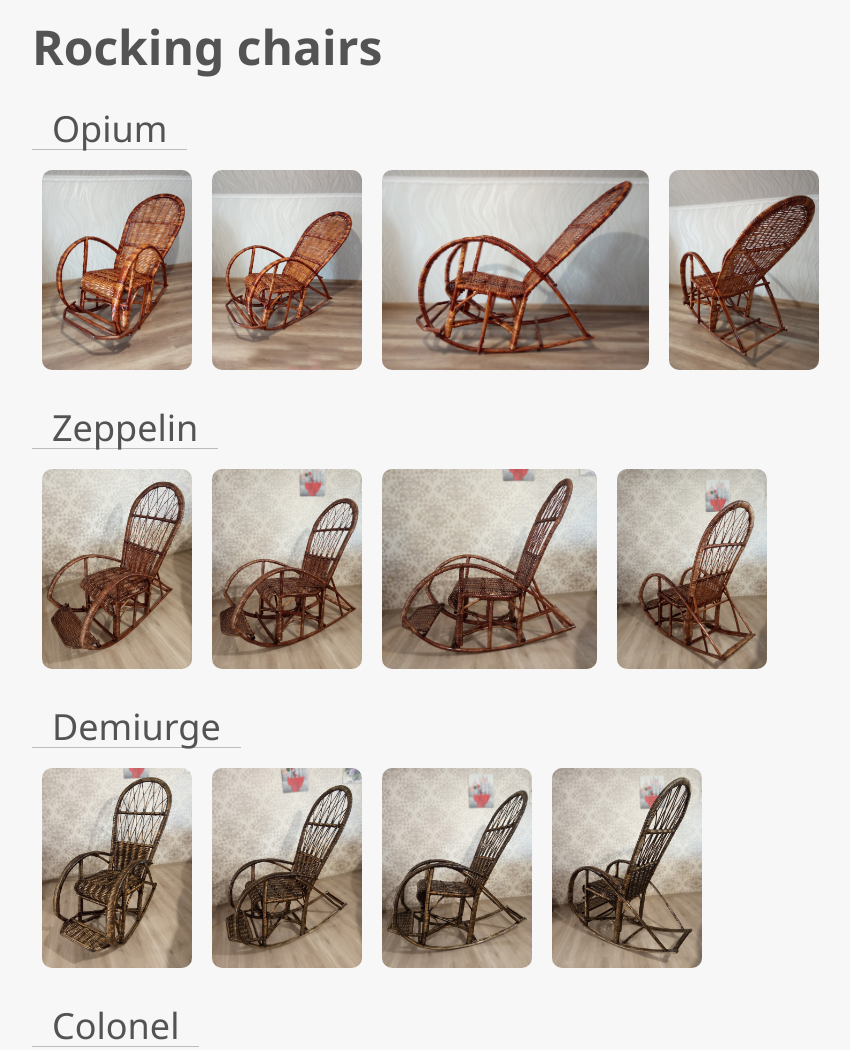
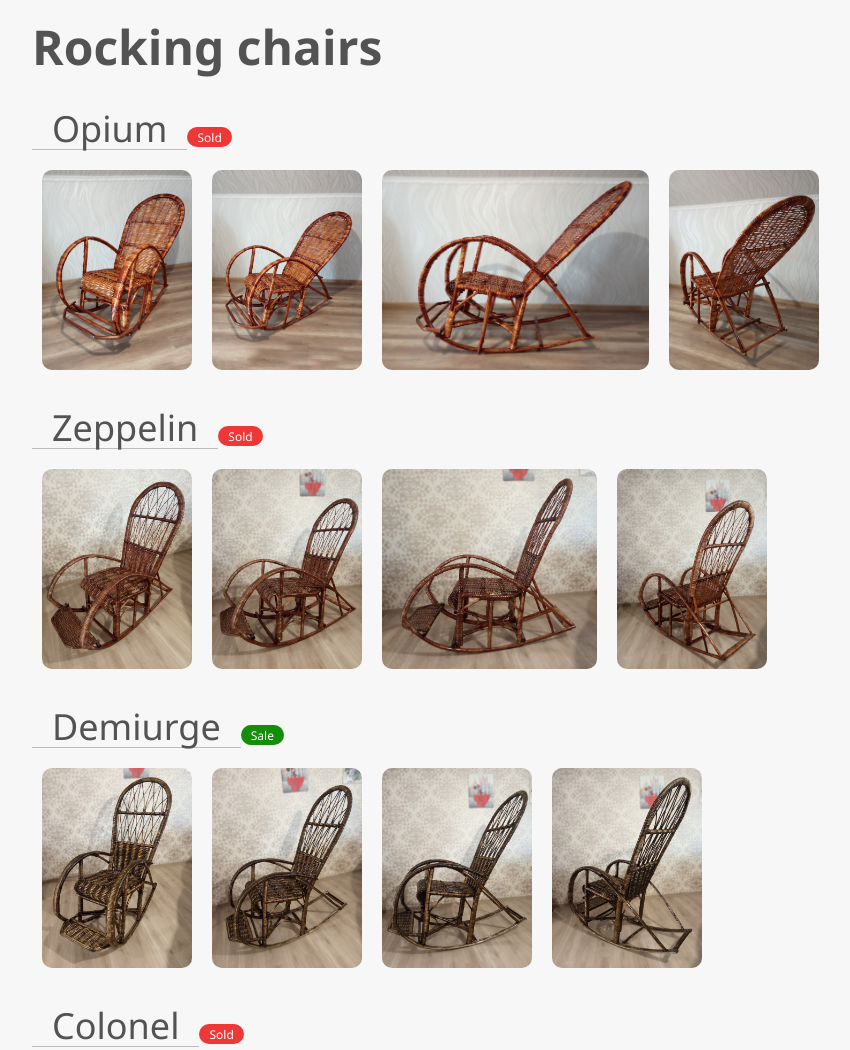
Before and after one commit to SergeVonSchwarz/SergeVonSchwarz.github.io, a plain HTML site: page index.html in a window 1280 px wide. Shown: the part 2254-3304 px from the top of the page, without its empty margins (8-858 px from the left). Drawn offline with Linux system fonts and the light colour scheme.

Commit message:
sale sold

```diff
--- a/css/style.css
+++ b/css/style.css
@@ -85,6 +85,20 @@ body {
   padding: 20px 20px 2px 20px;
   border-bottom: 1px solid #bdbcbc;
   margin-bottom: 10px;
+}
+
+#content h4 {
+  display: inline-block;
+  font-size: 0.5em;
+  padding: 5px 10px 3px 10px;
+  margin-bottom: 10px;
+  background: #148d09;
+  color: #ffffff;
+  border-radius: 10px;
+}
+
+#content h4.sold {
+  background: #ee3737;
 }
 
 .list {
--- a/data.js
+++ b/data.js
@@ -57,6 +57,7 @@ const langData = {
       items: [
         {
           categoryName: 'Opium',
+          categoryStatus: 'Sold',
           categoryItems: [
             { src: './images/armchairs/opium/1.jpg' },
             { src: './images/armchairs/opium/2.jpg' },
@@ -66,6 +67,7 @@ const langData = {
         },
         {
           categoryName: 'Zeppelin',
+          categoryStatus: 'Sold',
           categoryItems: [
             { src: './images/armchairs/zeppelin/1.jpg' },
             { src: './images/armchairs/zeppelin/2.jpg' },
@@ -75,6 +77,7 @@ const langData = {
         },
         {
           categoryName: 'Demiurge',
+          categoryStatus: 'Sale',
           categoryItems: [
             { src: './images/armchairs/demiurge/1.jpg' },
             { src: './images/armchairs/demiurge/2.jpg' },
@@ -84,6 +87,7 @@ const langData = {
         },
         {
           categoryName: 'Colonel',
+          categoryStatus: 'Sold',
           categoryItems: [
             { src: './images/armchairs/colonel/1.jpg' },
             { src: './images/armchairs/colonel/2.jpg' },
@@ -93,6 +97,7 @@ const langData = {
         },
         {
           categoryName: 'Gold Dragon',
+          categoryStatus: 'Sale',
           categoryItems: [
             { src: './images/armchairs/dragon/1.jpg' },
             { src: './images/armchairs/dragon/2.jpg' },
@@ -101,6 +106,7 @@ const langData = {
         },
         {
           categoryName: 'Mara',
+          categoryStatus: 'Sale',
           categoryItems: [
             { src: './images/armchairs/mara/1.jpg' },
             { src: './images/armchairs/mara/2.jpg' },
@@ -109,6 +115,7 @@ const langData = {
         },
         {
           categoryName: 'Demerzel',
+          categoryStatus: 'Sold',
           categoryItems: [
             { src: './images/armchairs/demerzel/1.jpg' },
             { src: './images/armchairs/demerzel/2.jpg' },
@@ -175,6 +182,7 @@ const langData = {
       items: [
         {
           categoryName: 'Опиум',
+          categoryStatus: 'Продано',
           categoryItems: [
             { src: './images/armchairs/opium/1.jpg' },
             { src: './images/armchairs/opium/2.jpg' },
@@ -184,6 +192,7 @@ const langData = {
         },
         {
           categoryName: 'Дирижабль',
+          categoryStatus: 'Продано',
           categoryItems: [
             { src: './images/armchairs/zeppelin/1.jpg' },
             { src: './images/armchairs/zeppelin/2.jpg' },
@@ -193,6 +202,7 @@ const langData = {
         },
         {
           categoryName: 'Демиург',
+          categoryStatus: 'Открыто',
           categoryItems: [
             { src: './images/armchairs/demiurge/1.jpg' },
             { src: './images/armchairs/demiurge/2.jpg' },
@@ -202,6 +212,7 @@ const langData = {
         },
         {
           categoryName: 'Старый Хер',
+          categoryStatus: 'Продано',
           categoryItems: [
             { src: './images/armchairs/colonel/1.jpg' },
             { src: './images/armchairs/colonel/2.jpg' },
@@ -211,6 +222,7 @@ const langData = {
         },
         {
           categoryName: 'Золотой Дракон',
+          categoryStatus: 'Открыто',
           categoryItems: [
             { src: './images/armchairs/dragon/1.jpg' },
             { src: './images/armchairs/dragon/2.jpg' },
@@ -219,6 +231,7 @@ const langData = {
         },
         {
           categoryName: 'Мара',
+          categoryStatus: 'Продано',
           categoryItems: [
             { src: './images/armchairs/mara/1.jpg' },
             { src: './images/armchairs/mara/2.jpg' },
@@ -227,6 +240,7 @@ const langData = {
         },
         {
           categoryName: 'Демерзель',
+          categoryStatus: 'Продано',
           categoryItems: [
             { src: './images/armchairs/demerzel/1.jpg' },
             { src: './images/armchairs/demerzel/2.jpg' },
--- a/script.js
+++ b/script.js
@@ -1,18 +1,18 @@
 let isMobile = false
 let data = {}
-let defaultLang = "en"
+let defaultLang = 'en'
 detectMobile()
 addItemsEvents()
 init()
 
-lang.addEventListener("click", (e) => {
-  if (!e.target.getAttribute("data-lang")) return
-  if (e.target.getAttribute("data-lang") === defaultLang) return
+lang.addEventListener('click', (e) => {
+  if (!e.target.getAttribute('data-lang')) return
+  if (e.target.getAttribute('data-lang') === defaultLang) return
 
-  let langs = lang.getElementsByTagName("span")
-  langs[0].classList.toggle("active")
-  langs[1].classList.toggle("active")
-  defaultLang = e.target.getAttribute("data-lang")
+  let langs = lang.getElementsByTagName('span')
+  langs[0].classList.toggle('active')
+  langs[1].classList.toggle('active')
+  defaultLang = e.target.getAttribute('data-lang')
   init()
 })
 ///////////////////////////////////////////////
@@ -34,8 +34,8 @@ function addItemsEvents() {
     blackout.style.top = `${window.pageYOffset}px`
     box.style.top = `${window.pageYOffset + 20}px`
 
-    box.innerHTML = ""
-    let img = document.createElement("img")
+    box.innerHTML = ''
+    let img = document.createElement('img')
     img.src = e.target.src
     box.appendChild(img)
 
@@ -46,36 +46,48 @@ function addItemsEvents() {
     // content.removeEventListener("click", listener)
     // blackout.removeEventListener("click", () => hideBox())
 
-    content.addEventListener("click", listener)
-    blackout.addEventListener("click", () => hideBox())
+    content.addEventListener('click', listener)
+    blackout.addEventListener('click', () => hideBox())
   }
 
   function hideBox() {
-    blackout.classList.toggle("hide")
-    box.classList.toggle("hide")
-    document.body.classList.toggle("hidden")
+    blackout.classList.toggle('hide')
+    box.classList.toggle('hide')
+    document.body.classList.toggle('hidden')
   }
 }
 
 function buildItems() {
-  content.innerHTML = ""
+  content.innerHTML = ''
   for (let i = 0; i < data.length; i++) {
-    let block = document.createElement("div")
-    block.classList.add("block")
+    let block = document.createElement('div')
+    block.classList.add('block')
 
-    let boxName = document.createElement("h1")
+    let boxName = document.createElement('h1')
     boxName.innerHTML = data[i].boxName
     block.appendChild(boxName)
 
     let catItems = data[i].items
     for (let j = 0; j < catItems.length; j++) {
-      let catName = document.createElement("h3")
+      let catName = document.createElement('h3')
       catName.innerHTML = catItems[j].categoryName
       block.appendChild(catName)
 
+      if (catItems[j].categoryStatus) {
+        let catStatus = document.createElement('h4')
+        if (
+          catItems[j].categoryStatus == 'Sold' ||
+          catItems[j].categoryStatus == 'Продано'
+        ) {
+          catStatus.classList.add('sold')
+        }
+        catStatus.innerHTML = catItems[j].categoryStatus
+        block.appendChild(catStatus)
+      }
+
       let catImages = catItems[j].categoryItems
-      let list = document.createElement("div")
-      list.classList.add("list")
+      let list = document.createElement('div')
+      list.classList.add('list')
       for (let x = 0; x < catImages.length; x++) {
         let image = new Image()
         image.src = catImages[x].src
```
